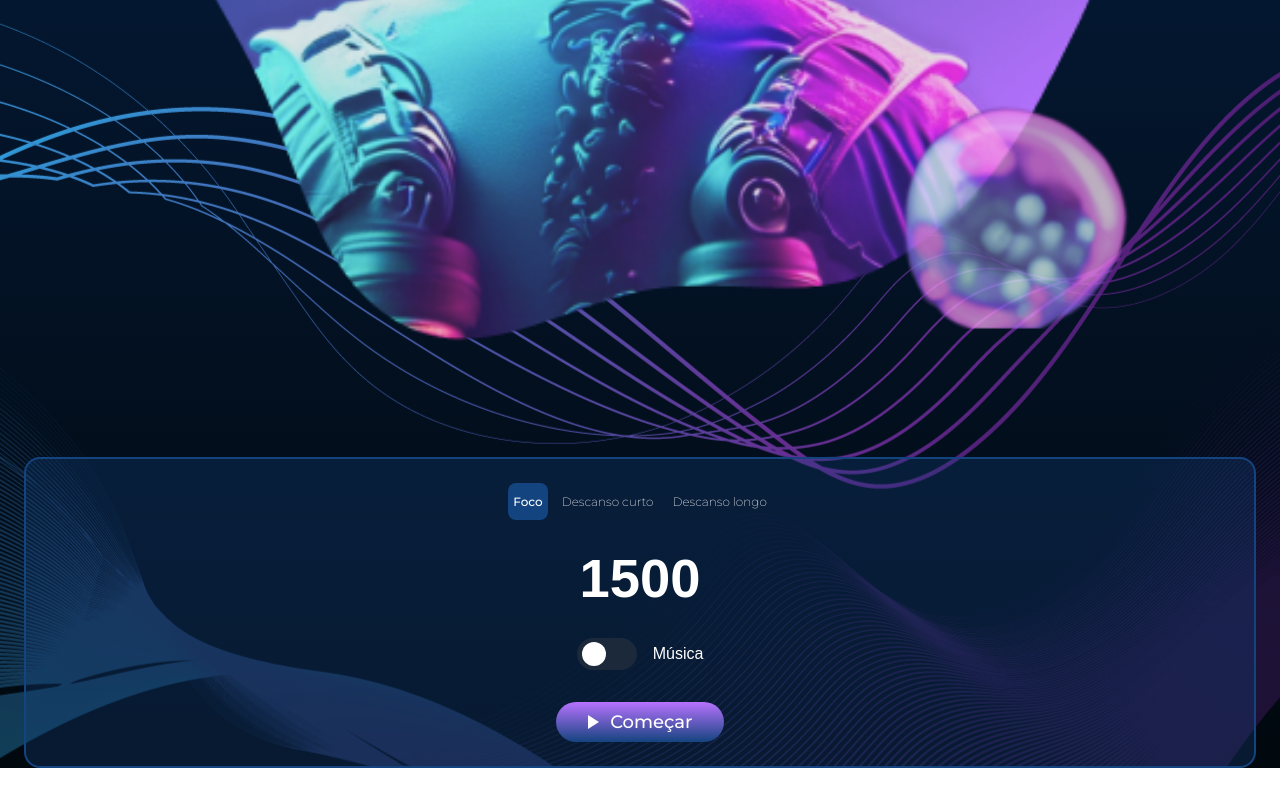
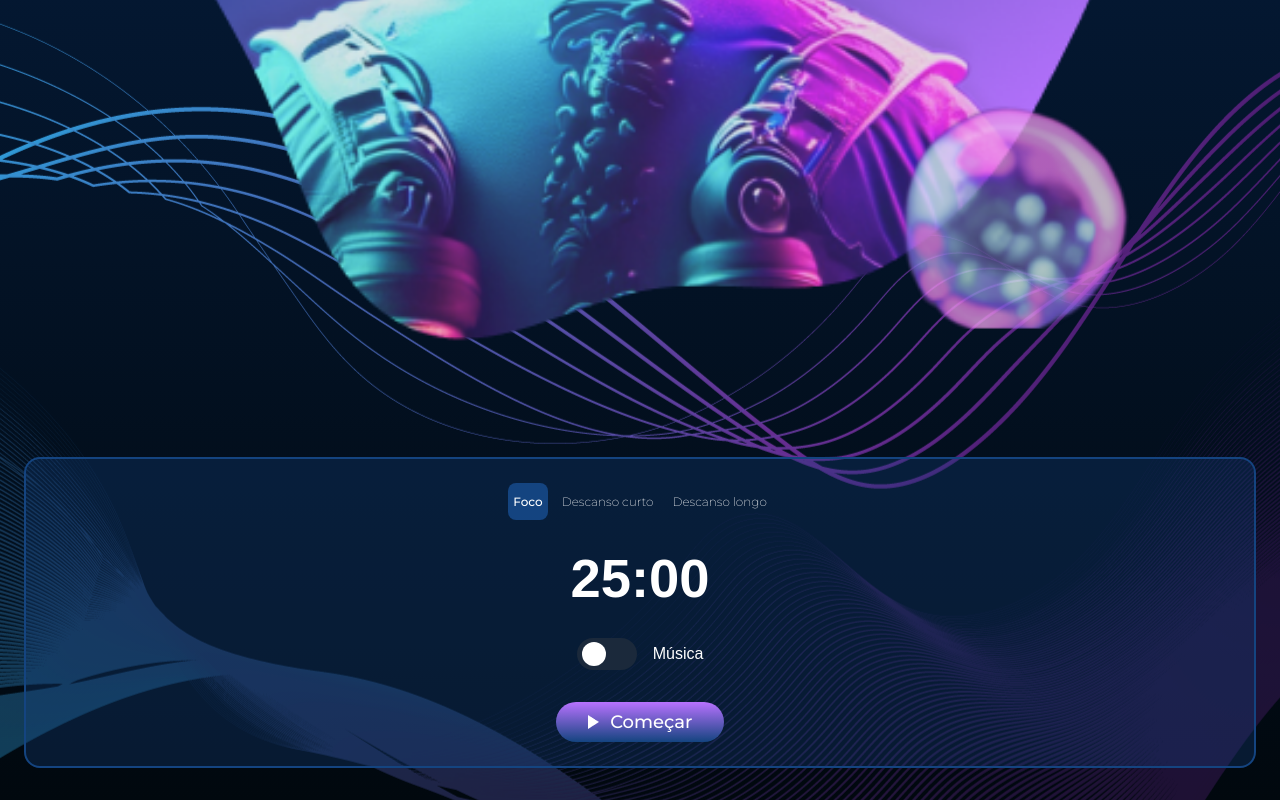
Before and after one commit to danilo-cardoso/alura-fokus, an Angular app: page / in a window 1280 px wide. Shown: the part 849-1649 px from the top of the page. Before the commit the page ends 1617 px from the top, so only its background shows below. Built offline with nearby package versions, Linux system fonts and the light colour scheme; a web font is replaced by a local one.

Commit message:
introduzindo formatação para o timer

```diff
--- a/src/app/components/timer/timer.component.css
+++ b/src/app/components/timer/timer.component.css
@@ -8,6 +8,7 @@
   flex-direction: column;
   align-items: center;
   gap: 2rem;
+  margin-bottom: 2rem;
 }
 
 .timer-card__buttons {
--- a/src/app/components/timer/timer.component.html
+++ b/src/app/components/timer/timer.component.html
@@ -10,7 +10,7 @@
       <span>Descanso longo</span>
     </button>
   </div>
-  <div class="timer">{{ timer }}</div>
+  <div class="timer">{{ formattedTimer }}</div>
   <div class="timer-card__music">
     <label class="switch">
       <input type="checkbox" id="alternar-musica" (change)="alternarMusica()">
--- a/src/app/components/timer/timer.component.ts
+++ b/src/app/components/timer/timer.component.ts
@@ -19,6 +19,7 @@ export class TimerComponent {
   activeState = 'focus';
 
   timer = 1500;
+  formattedTimer = '25:00';
   timerInterval: number | null = null;
   timerBtnText = 'Começar';
   timerBtnIcon = '../../../assets/Ícones/play_arrow.png';
@@ -37,6 +38,7 @@ export class TimerComponent {
         this.currBg.currColor = "url('../assets/Imagens/Background-linhas.png'), var(--linear-foco)";
         this.activeState = 'focus';
         this.timer = 1500;
+        this.formattedTimer = '25:00';
         break;
 
       case 'short':
@@ -46,6 +48,7 @@ export class TimerComponent {
         this.currBg.currColor = "url('../assets/Imagens/Background-linhas.png'), var(--linear-curto)";
         this.activeState = 'short'
         this.timer = 300;
+        this.formattedTimer = '5:00';
         break;
 
       case 'long':
@@ -55,6 +58,7 @@ export class TimerComponent {
         this.currBg.currColor = "url('../assets/Imagens/Background-linhas.png'), var(--linear-longo)";
         this.activeState = 'long';
         this.timer = 900;
+        this.formattedTimer = '15:00';
         break;
 
       default:
@@ -92,6 +96,8 @@ export class TimerComponent {
           return;
         }
         this.timer--;
+        const timerAux = new Date(this.timer * 1000);
+        this.formattedTimer = timerAux.toLocaleTimeString('pt-Br', {minute: '2-digit', second: '2-digit'})
       }
     }
     return timerFunct;
```
